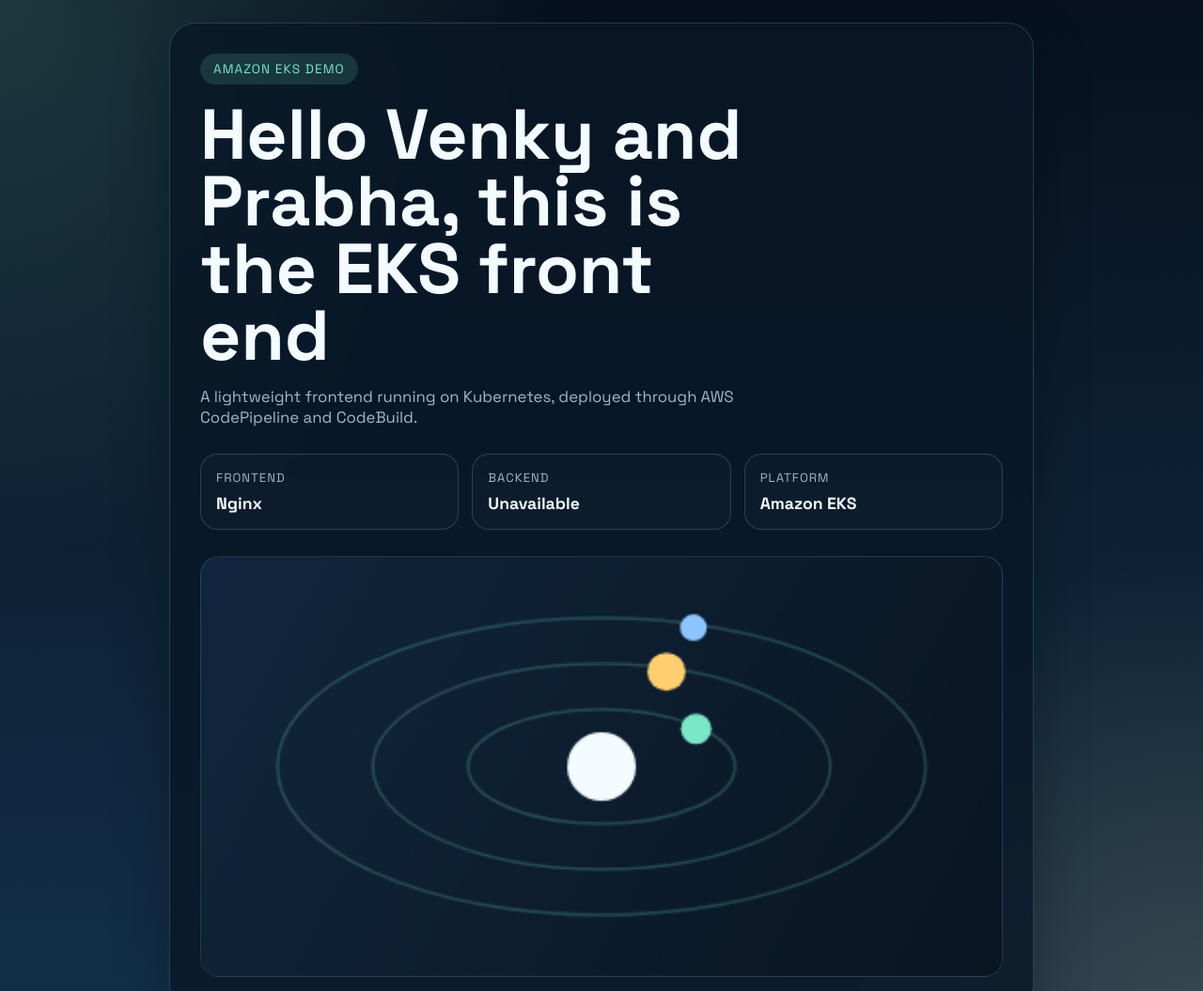
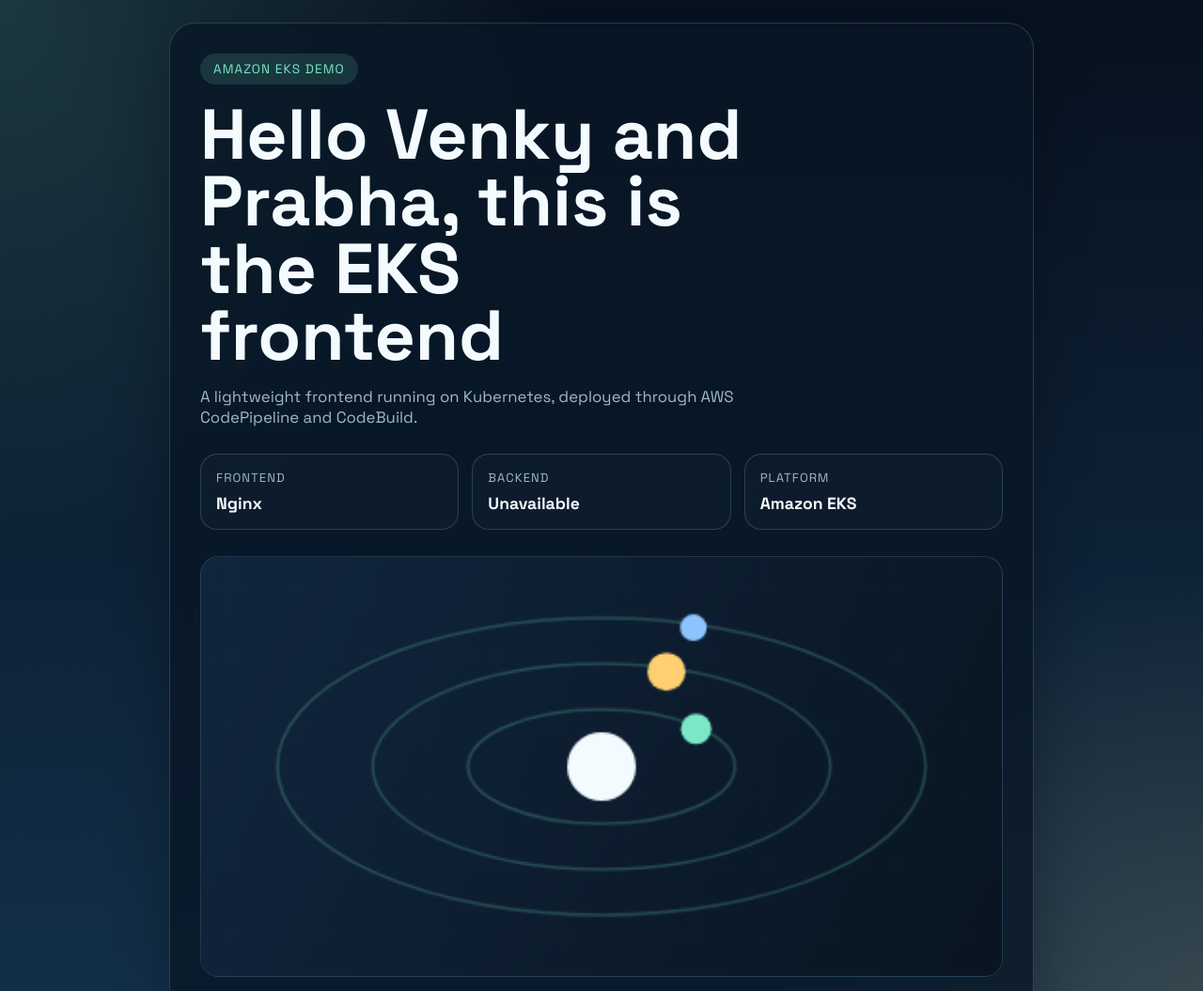
Before and after one commit to venkykosini/surgtech-eks, a website: page frontend/index.html in a window 1280 px wide. Shown: the top 1055 px of the page at 94% size. Drawn offline with Linux system fonts and the light colour scheme; no server answers.

```diff
--- a/frontend/index.html
+++ b/frontend/index.html
@@ -16,7 +16,7 @@
     <main class="hero">
       <section class="card">
         <div class="badge">Amazon EKS Demo</div>
-        <h1>Hello Venky and Prabha, this is the EKS front end</h1>
+        <h1>Hello Venky and Prabha, this is the EKS frontend</h1>
         <p>
           A lightweight frontend running on Kubernetes, deployed through AWS
           CodePipeline and CodeBuild.
```
